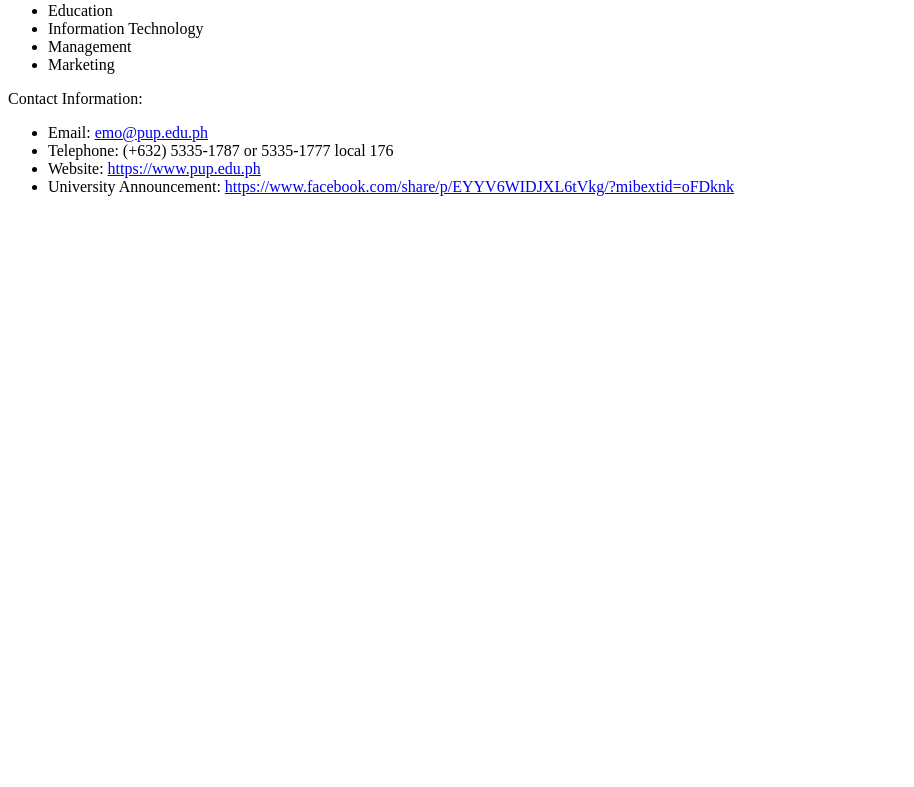
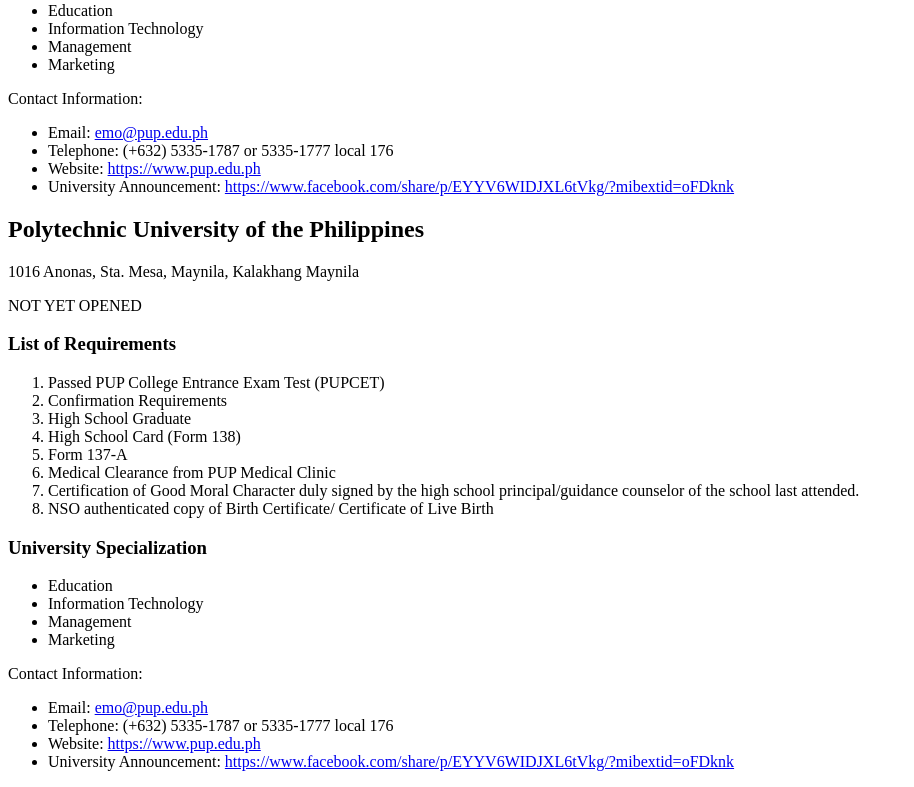
Before and after one commit to specialgrade/PamantasanPH, a Python web app: template code1/templates/univs.html in a window 1280 px wide. Shown: the part 380-1167 px from the top of the page, without its empty margins (0-914 px from the left). Before the commit the page ends 576 px from the top, so only its background shows below. Run offline with Jinja, Linux system fonts and the light colour scheme; the template is opened without the code that fills it, so the values that code supplies are empty.

Commit message:
Update univs.html

```diff
--- a/code1/templates/univs.html
+++ b/code1/templates/univs.html
@@ -41,6 +41,40 @@
 		</ul>
 	</div>
 
+	<div class="container">
+		<h2>Polytechnic University of the Philippines</h2>
+		<p>1016 Anonas, Sta. Mesa, Maynila, Kalakhang Maynila</p>
+		<div class="status">
+			<i class="status-icon fa fa-circle" id="status-icon"></i>
+			<span id="status-text">NOT YET OPENED</span>
+		</div>
+		<h3>List of Requirements</h3>
+		<ol>
+			<li>Passed PUP College Entrance Exam Test (PUPCET)</li>
+			<li>Confirmation Requirements</li>
+			<li>High School Graduate</li>
+			<li>High School Card (Form 138)</li>
+			<li>Form 137-A</li>
+			<li>Medical Clearance from PUP Medical Clinic</li>
+			<li>Certification of Good Moral Character duly signed by the high school principal/guidance counselor of the school last attended.</li>
+			<li>NSO authenticated copy of Birth Certificate/ Certificate of Live Birth</li>
+		</ol>
+		<h3>University Specialization</h3>
+		<ul>
+			<li>Education</li>
+			<li>Information Technology</li>
+			<li>Management</li>
+			<li>Marketing</li>
+		</ul>
+		<p>Contact Information:</p>
+		<ul>
+			<li>Email: <a href="mailto:emo@pup.edu.ph">emo@pup.edu.ph</a></li>
+			<li>Telephone: (+632) 5335-1787 or 5335-1777 local 176</li>
+			<li>Website: <a href="https://www.pup.edu.ph">https://www.pup.edu.ph</a></li>
+			<li>University Announcement: <a href="https://www.facebook.com/share/p/EYYV6WIDJXL6tVkg/?mibextid=oFDknk">https://www.facebook.com/share/p/EYYV6WIDJXL6tVkg/?mibextid=oFDknk</a></li>
+		</ul>
+	</div>
+
     <!-- <script src="univs.js" defer></script> -->
 </body>
 </html>
```
